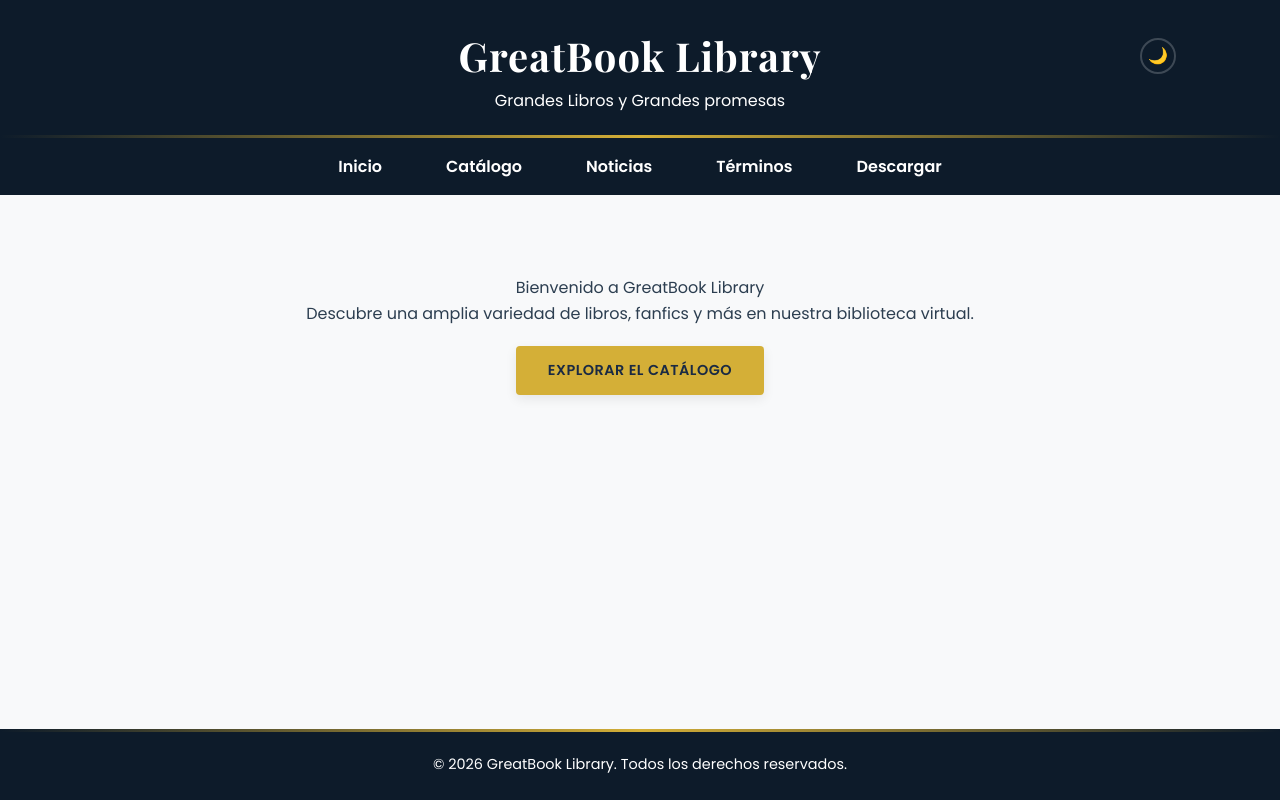
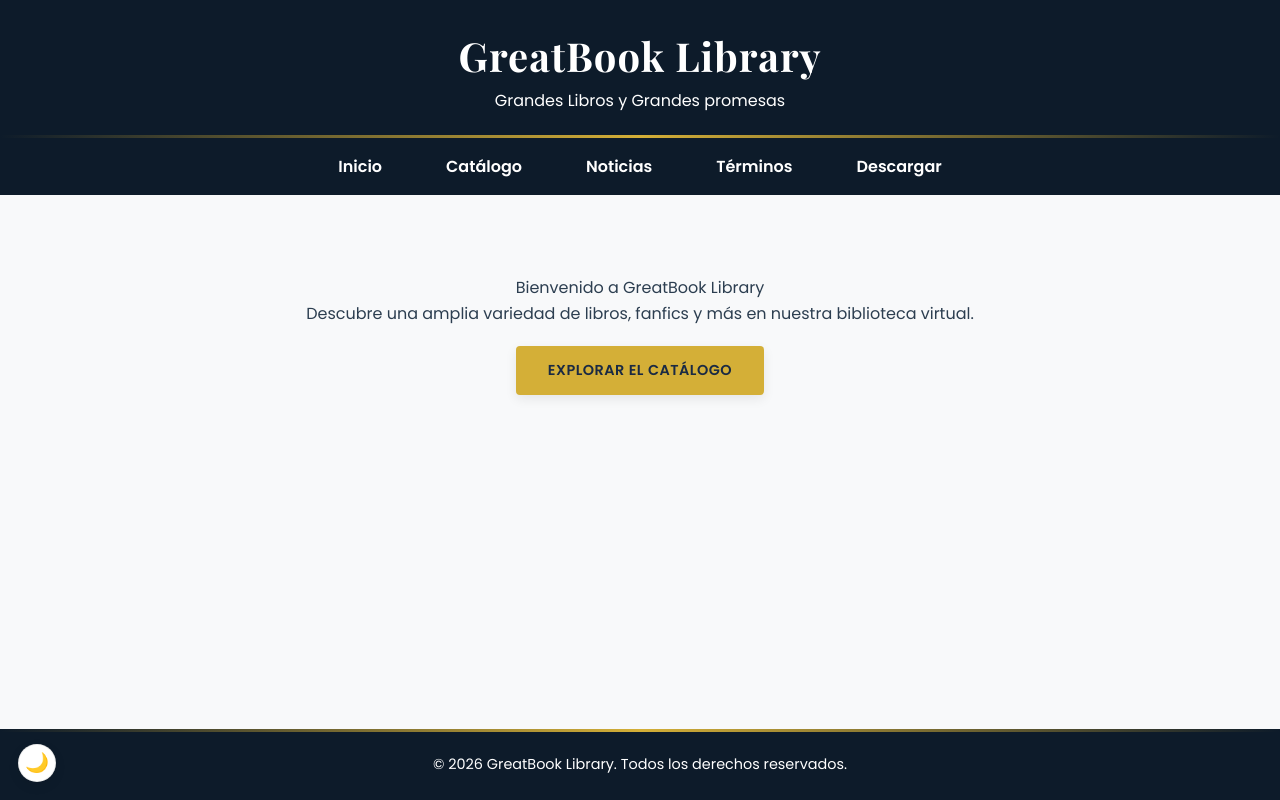
Before and after one commit to Wastermanlord/GreatBook-Library, an Electron app: page app/index.html in a window 1280 px wide. Drawn offline with nearby package versions, Linux system fonts and the light colour scheme.

Commit message:
fix: mover boton de tema a flotante + panel ajustes, build NSIS
- Boton de tema quitado del header, ahora es un boton flotante (abajo izq)
- Tambien disponible dentro del panel de ajustes (⚙) en capitulos
- script release ahora construye NSIS + portable para Windows
- CSS: estilos para theme-float y settings-theme-btn

```diff
--- a/app/responsivo.js
+++ b/app/responsivo.js
@@ -93,32 +93,19 @@ document.addEventListener('DOMContentLoaded', function() {
     const savedTheme = localStorage.getItem('theme');
     if (savedTheme === 'dark') html.setAttribute('data-theme', 'dark');
 
-    const headerEl = document.querySelector('header');
-    let themeBtn = document.querySelector('.theme-toggle');
-    if (!themeBtn && headerEl) {
-        themeBtn = document.createElement('button');
-        themeBtn.className = 'theme-toggle';
-        themeBtn.setAttribute('aria-label', 'Cambiar tema');
-        const h1 = headerEl.querySelector('h1');
-        if (h1) {
-            const wrapper = document.createElement('div');
-            wrapper.className = 'header-row';
-            h1.parentNode.insertBefore(wrapper, h1);
-            wrapper.appendChild(h1);
-            wrapper.appendChild(themeBtn);
-        } else {
-            headerEl.appendChild(themeBtn);
-        }
+    function toggleTheme() {
+        const isDark = html.getAttribute('data-theme') === 'dark';
+        html.setAttribute('data-theme', isDark ? '' : 'dark');
+        localStorage.setItem('theme', isDark ? '' : 'dark');
+        document.querySelectorAll('.theme-btn').forEach(b => { b.textContent = isDark ? '🌙' : '☀️'; });
     }
-    if (themeBtn) {
-        themeBtn.textContent = html.getAttribute('data-theme') === 'dark' ? '☀️' : '🌙';
-        themeBtn.addEventListener('click', () => {
-            const isDark = html.getAttribute('data-theme') === 'dark';
-            html.setAttribute('data-theme', isDark ? '' : 'dark');
-            localStorage.setItem('theme', isDark ? '' : 'dark');
-            themeBtn.textContent = isDark ? '🌙' : '☀️';
-        });
-    }
+
+    const themeFloat = document.createElement('button');
+    themeFloat.className = 'theme-btn theme-float';
+    themeFloat.setAttribute('aria-label', 'Cambiar tema');
+    themeFloat.textContent = html.getAttribute('data-theme') === 'dark' ? '☀️' : '🌙';
+    themeFloat.addEventListener('click', toggleTheme);
+    body.appendChild(themeFloat);
 
     document.addEventListener('error', (e) => {
         if (e.target.tagName === 'IMG' && !e.target.hasAttribute('data-error')) {
@@ -254,7 +241,7 @@ document.addEventListener('DOMContentLoaded', function() {
 
         const panel = document.createElement('div');
         panel.className = 'settings-panel';
-        panel.innerHTML = '<div class="settings-row"><span class="settings-label">Tamaño</span><button id="fontDec">A−</button><button id="fontInc">A+</button></div><div class="settings-row"><span class="settings-label">Fuente</span><button class="font-toggle-btn" data-font="serif">Serif</button><button class="font-toggle-btn active" data-font="sans">Sans</button></div>';
+        panel.innerHTML = '<div class="settings-row"><span class="settings-label">Tamaño</span><button id="fontDec">A−</button><button id="fontInc">A+</button></div><div class="settings-row"><span class="settings-label">Fuente</span><button class="font-toggle-btn" data-font="serif">Serif</button><button class="font-toggle-btn active" data-font="sans">Sans</button></div><div class="settings-row"><span class="settings-label">Tema</span><button class="theme-btn settings-theme-btn">' + (html.getAttribute('data-theme') === 'dark' ? '☀️' : '🌙') + '</button></div>';
         body.appendChild(panel);
 
         setBtn.addEventListener('click', (e) => { e.stopPropagation(); panel.classList.toggle('show'); });
@@ -295,6 +282,9 @@ document.addEventListener('DOMContentLoaded', function() {
                 localStorage.setItem('fontFamily', btn.dataset.font);
             });
         });
+
+        const panelThemeBtn = panel.querySelector('.settings-theme-btn');
+        if (panelThemeBtn) panelThemeBtn.addEventListener('click', toggleTheme);
     }
 
     const transition = document.createElement('div');
--- a/app/style.css
+++ b/app/style.css
@@ -152,31 +152,49 @@ header h1, header h3 {
     position: relative;
 }
 
-.theme-toggle {
-    background: none;
-    border: 2px solid rgba(255,255,255,0.2);
-    color: var(--text-color);
-    width: 36px;
-    height: 36px;
+.theme-float {
+    position: fixed;
+    left: 18px;
+    bottom: 18px;
+    width: 38px;
+    height: 38px;
     border-radius: 50%;
+    border: 1px solid rgba(0,0,0,0.08);
+    background: var(--card-background);
+    color: var(--text-primary);
+    font-size: 1.2rem;
     cursor: pointer;
-    font-size: 1rem;
+    box-shadow: var(--shadow-soft);
+    transition: var(--transition-smooth);
     display: flex;
     align-items: center;
     justify-content: center;
+    z-index: 2000;
+    line-height: 1;
+    -webkit-tap-highlight-color: transparent;
+}
+.theme-float:hover {
+    box-shadow: var(--shadow-medium);
+    border-color: var(--accent-color);
+}
+.settings-theme-btn {
+    width: 32px;
+    height: 32px;
+    border-radius: 50%;
+    border: 1px solid rgba(0,0,0,0.08);
+    background: var(--card-background);
+    color: var(--text-primary);
+    font-size: 1rem;
+    cursor: pointer;
+    box-shadow: var(--shadow-soft);
     transition: var(--transition-smooth);
-    position: absolute;
-    right: 20px;
-    top: 50%;
-    transform: translateY(-50%);
+    display: flex;
+    align-items: center;
+    justify-content: center;
     line-height: 1;
 }
-.theme-toggle:hover {
+.settings-theme-btn:hover {
     border-color: var(--accent-color);
-    background: rgba(212,175,55,0.1);
-}
-[data-theme="dark"] .theme-toggle {
-    border-color: rgba(255,255,255,0.3);
 }
 
 header::after {
--- a/package.json
+++ b/package.json
@@ -9,7 +9,7 @@
   "scripts": {
     "start": "electron .",
     "dist": "electron-builder --linux AppImage --win portable",
-    "release": "GH_TOKEN=$(gh auth token) electron-builder --linux AppImage --win portable --publish always"
+    "release": "GH_TOKEN=$(gh auth token) electron-builder --linux AppImage --win nsis portable --publish always"
   },
   "dependencies": {
     "electron-updater": "^6.0.0"
```
